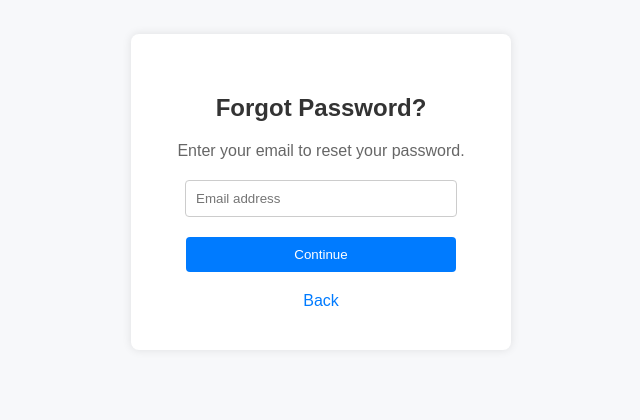
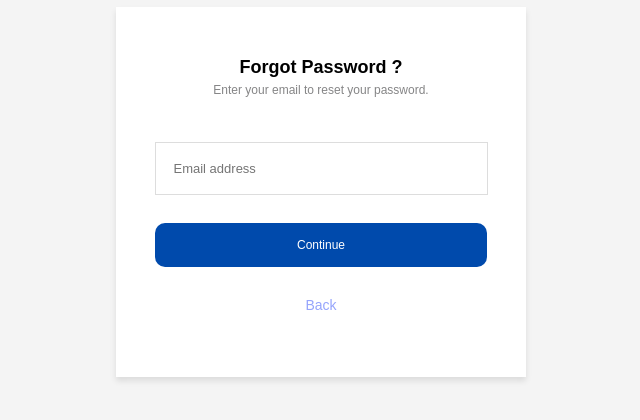
Before and after one commit to SoftcraftSolution/scanstardashboard, a React (Create React App) app: page /forgot in a window 1280 px wide. Shown: the part 208-628 px from the top of the page, without its empty margins (319-959 px from the left). Built offline with nearby package versions, Linux system fonts and the light colour scheme.

Commit message:
forgot password cpmpleted

```diff
--- a/public/index.html
+++ b/public/index.html
@@ -2,6 +2,7 @@
 <html lang="en">
   <head>
     <meta charset="utf-8" />
+    <link href="https://fonts.googleapis.com/css2?family=Poppins:wght@400;500;600;700&display=swap" rel="stylesheet">
     <link rel="icon" href="%PUBLIC_URL%/favicon.ico" />
     <meta name="viewport" content="width=device-width, initial-scale=1" />
     <meta name="theme-color" content="#000000" />
--- a/src/App.css
+++ b/src/App.css
@@ -1,3 +1,8 @@
+@import url('https://fonts.googleapis.com/css2?family=Poppins:wght@400;500;600;700&display=swap');
+body{
+  font-family: 'Poppins', sans-serif;
+}
+
 .App {
   text-align: center;
 }
--- a/src/Forgot/forgot.css
+++ b/src/Forgot/forgot.css
@@ -1,73 +1,89 @@
+@import url('https://fonts.googleapis.com/css2?family=Poppins:wght@400;500;600;700&display=swap');
+
+body {
+    margin: 0;
+    padding: 0;
+    font-family: 'Poppins', sans-serif;
+    background-color: #f4f7fc;
+    height: 100vh;
+    display: flex;
+    align-items: center;
+    justify-content: center;
+}
+
 .forgot-password-container {
     display: flex;
+    align-items: center;
     justify-content: center;
-    align-items: center;
-    height: 100vh;
-    background-color: #f7f8fa;
+    width: 100%;
+    height: 90vh; /* Increase height of container */
 }
 
 .forgot-password-form {
-    background: #fff;
-    padding: 40px;
-    border-radius: 8px;
-    box-shadow: 0 0 10px rgba(0, 0, 0, 0.1);
+    background-color: #ffffff;
+    padding: 30px;
+    width: 350px;
+    height: 310px;/* Adjust width as needed */
+    box-shadow: 0 4px 6px rgba(0, 0, 0, 0.1);
     text-align: center;
-    width: 300px;
 }
 
-.forgot-password-form h2 {
-    margin-bottom: 20px;
-    font-size: 24px;
-    color: #333;
+h2 {
+    font-size: 18px;
+    margin-bottom: 0px;
 }
 
-.forgot-password-form p {
-    margin-bottom: 20px;
-    color: #666;
+p {
+    font-size: 12px;
+    color: #2121228c;
+    margin-bottom: 45px;
+    margin-top: 5px;
+    font-weight: 400;
 }
 
-.form-group {
+input[type="email"] {
+    width: calc(90% - 20px);
+    padding: 18px;
     margin-bottom: 20px;
+    border: 1px solid #ddd;
+    border-radius: 0px;
+    font-size: 13px;
+    color:  #1F1F1F;
+
 }
 
-.form-group input {
-    width: 250px;
-    padding: 10px;
-    border: 1px solid #ccc;
-    border-radius: 4px;
+button {
+    background-color:
+    #004AAC;
+    color: #ffffff;
+    border: none;
+    padding: 15px 0;
+    border-radius: 10px;
+
+    cursor: pointer;
+    width: 95%;
+    margin-bottom: 10px;
+    font-size: 12px;
+    margin-top: 8px;
 }
 
-.form-group button {
-    width: 270px;
-    padding: 10px;
-    background-color: #007bff;
-    border: none;
-    border-radius: 4px;
-    color: #fff;
-    cursor: pointer;
-}
-
-.form-group button:hover {
-    background-color: #0056b3;
+button:hover {
+    background-color: #15468d;
 }
 
 .back-link {
     display: block;
-    margin-top: 10px;
-    color: #007bff;
+    color: #95A4FC;
+    font-size: 14px;
     text-decoration: none;
+    margin-top: 20px;
 }
 
 .back-link:hover {
     text-decoration: underline;
 }
 
-.success-message {
-    color: green;
-    margin-bottom: 10px;
+.success-message, .error-message {
+    font-size: 14px;
+    margin-bottom: 15px;
 }
-
-.error-message {
-    color: red;
-    margin-bottom: 10px;
-}
--- a/src/Forgot/forgot.js
+++ b/src/Forgot/forgot.js
@@ -23,7 +23,7 @@ const ForgotPassword = () => {
     return (
         <div className="forgot-password-container">
             <div className="forgot-password-form">
-                <h2>Forgot Password?</h2>
+                <h2>Forgot Password ?</h2>
                 <p>Enter your email to reset your password.</p>
                 {message && <p className="success-message">{message}</p>}
                 {error && <p className="error-message">{error}</p>}
```
